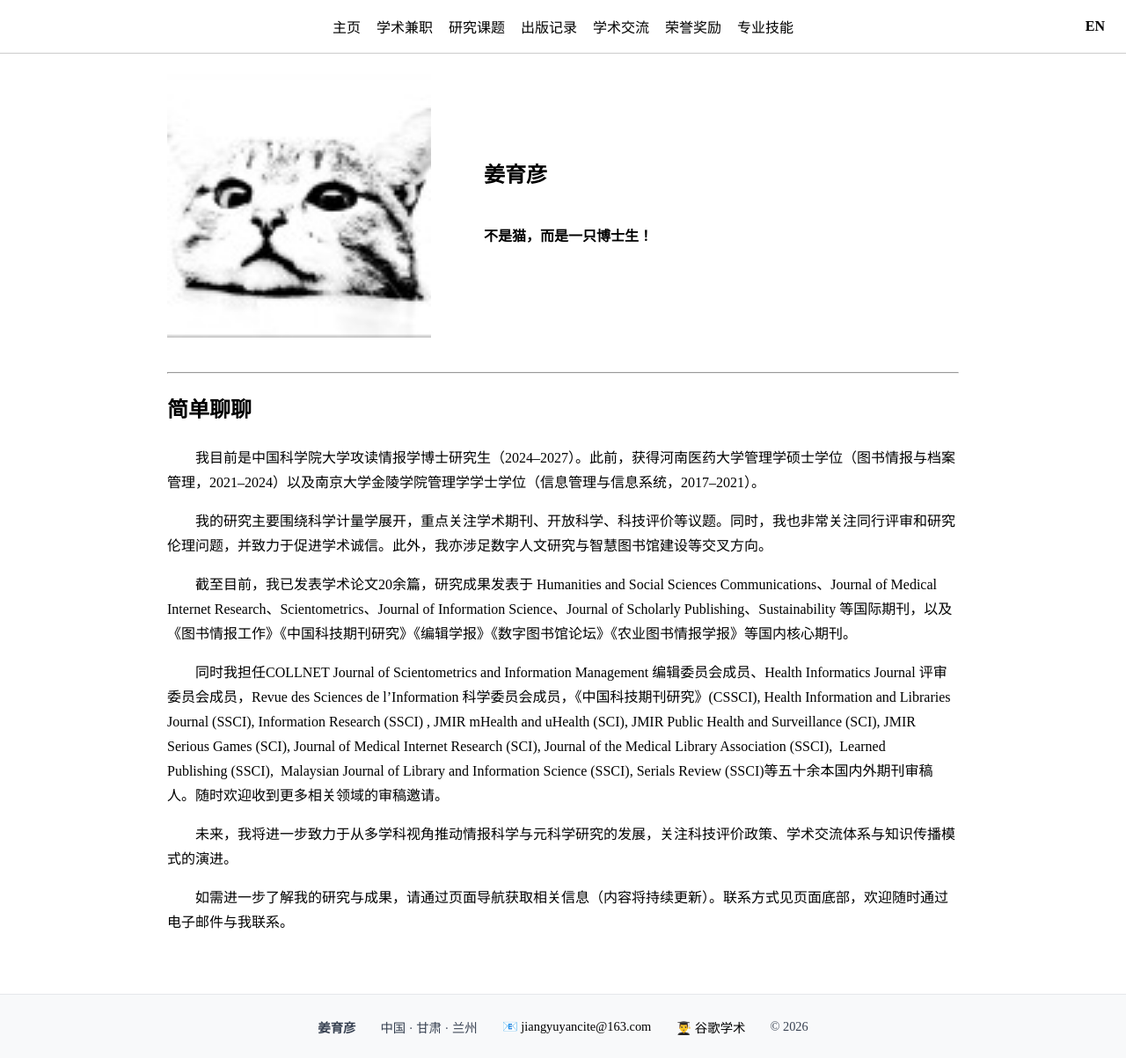
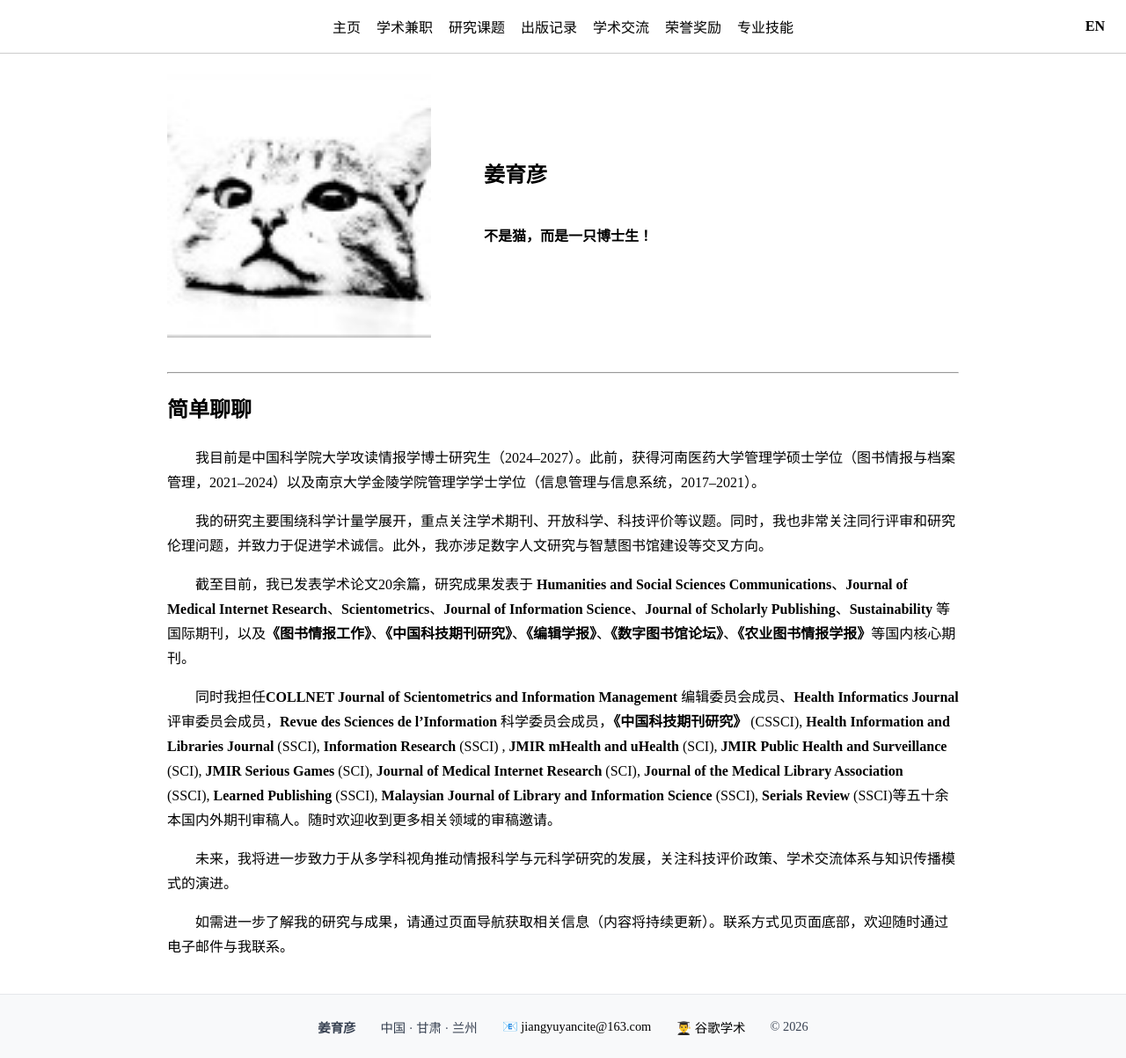
Before and after one commit to jiang-yuyan/Yuyan-Jiang-CV, a Jekyll site: the page built from index-zh.md, in a window 1280 px wide and 1203 px high. Shown: the whole window at 88% size. Built offline with Jekyll 4.4.1, drawn with Linux system fonts in a browser that asks for light colours.

```diff
--- a/index-zh.md
+++ b/index-zh.md
@@ -23,9 +23,9 @@ title: index-zh
 
 &#8195;&#8195;我的研究主要围绕科学计量学展开，重点关注学术期刊、开放科学、科技评价等议题。同时，我也非常关注同行评审和研究伦理问题，并致力于促进学术诚信。此外，我亦涉足数字人文研究与智慧图书馆建设等交叉方向。
 
-&#8195;&#8195;截至目前，我已发表学术论文20余篇，研究成果发表于 Humanities and Social Sciences Communications、Journal of Medical Internet Research、Scientometrics、Journal of Information Science、Journal of Scholarly Publishing、Sustainability 等国际期刊，以及《图书情报工作》《中国科技期刊研究》《编辑学报》《数字图书馆论坛》《农业图书情报学报》等国内核心期刊。
+&#8195;&#8195;截至目前，我已发表学术论文20余篇，研究成果发表于 **Humanities and Social Sciences Communications**、**Journal of Medical Internet Research**、**Scientometrics**、**Journal of Information Science**、**Journal of Scholarly Publishing**、**Sustainability** 等国际期刊，以及**《图书情报工作》**、**《中国科技期刊研究》**、**《编辑学报》**、**《数字图书馆论坛》**、**《农业图书情报学报》**等国内核心期刊。
 
-&#8195;&#8195;同时我担任COLLNET Journal of Scientometrics and Information Management 编辑委员会成员、Health Informatics Journal 评审委员会成员，Revue des Sciences de l'Information 科学委员会成员，《中国科技期刊研究》(CSSCI), Health Information and Libraries Journal (SSCI), Information Research (SSCI) , JMIR mHealth and uHealth (SCI), JMIR Public Health and Surveillance (SCI), JMIR Serious Games (SCI), Journal of Medical Internet Research (SCI), Journal of the Medical Library Association (SSCI),  Learned Publishing (SSCI),  Malaysian Journal of Library and Information Science (SSCI), Serials Review (SSCI)等五十余本国内外期刊审稿人。随时欢迎收到更多相关领域的审稿邀请。
+&#8195;&#8195;同时我担任**COLLNET Journal of Scientometrics and Information Management** 编辑委员会成员、**Health Informatics Journal** 评审委员会成员，**Revue des Sciences de l'Information** 科学委员会成员，**《中国科技期刊研究》** (CSSCI), **Health Information and Libraries Journal** (SSCI), **Information Research** (SSCI) , **JMIR mHealth and uHealth** (SCI), **JMIR Public Health and Surveillance** (SCI), **JMIR Serious Games** (SCI), **Journal of Medical Internet Research** (SCI), **Journal of the Medical Library Association** (SSCI), **Learned Publishing** (SSCI), **Malaysian Journal of Library and Information Science** (SSCI), **Serials Review** (SSCI)等五十余本国内外期刊审稿人。随时欢迎收到更多相关领域的审稿邀请。
 
 &#8195;&#8195;未来，我将进一步致力于从多学科视角推动情报科学与元科学研究的发展，关注科技评价政策、学术交流体系与知识传播模式的演进。
 
```
